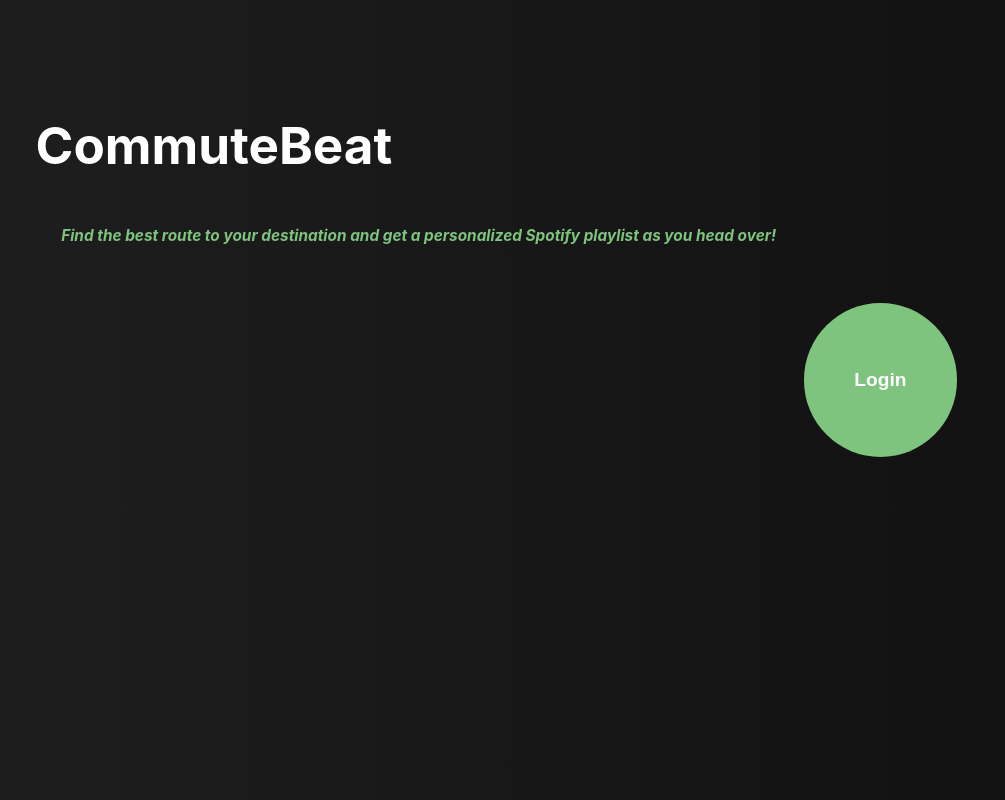
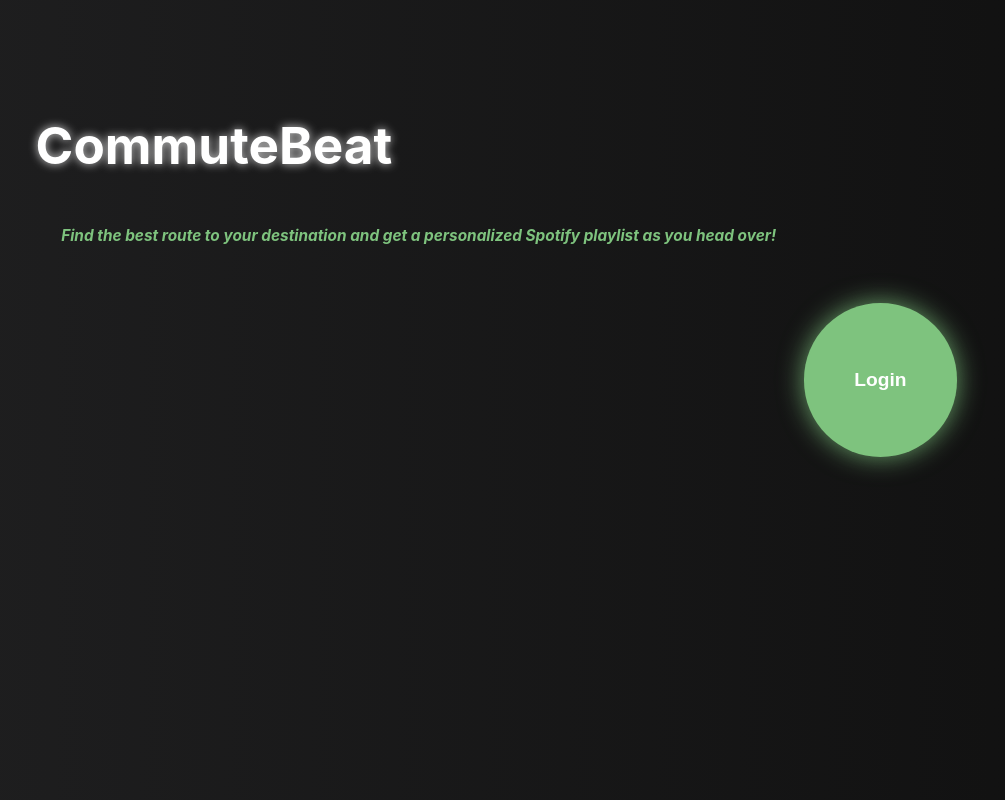
Before and after one commit to celinec1/CS411-Project, a React (Create React App) app in the folder cs411/: page / in a window 1280 px wide. Shown: the whole page, without its empty margins (118-1123 px from the left). Built offline with nearby package versions, Linux system fonts and the light colour scheme.

Commit message:
added some features in home_page frontend

```diff
--- a/cs411/src/Home_page.css
+++ b/cs411/src/Home_page.css
@@ -20,6 +20,7 @@
   color: white;
   z-index: 1;
   padding: 2vw;
+
 }
 
 .overlay-text {
@@ -27,7 +28,9 @@
   font-weight: bold;
   margin-top: 11vh;
   margin-left: 10vw;
+  text-shadow: 0 0 10px rgba(255, 255, 255, 0.8);
 }
+
 
 .body-text {
   font-size: 1.2vw;
@@ -55,8 +58,36 @@
   padding: 1vw;
   margin-left: 70vw;
   margin-top: 6vh;
+  animation: glow 2s ease-in-out infinite;
+  transition: transform 0.3s ease-in-out;
 }
 
 .login-button:hover {
   background-color: rgb(55, 111, 55);
+  animation: spiral-hover 2s linear infinite;
 }
+
+@keyframes glow {
+  0% {
+    box-shadow: 0 0 15px rgba(126, 195, 126, 0.8);
+  }
+  50% {
+    box-shadow: 0 0 35px rgba(126, 195, 126, 0.8);
+  }
+  100% {
+    box-shadow: 0 0 15px rgba(126, 195, 126, 0.8);
+  }
+}
+
+@keyframes spiral-hover {
+  0% {
+    transform: translateX(0) translateY(0) rotate(0);
+  }
+  50% {
+    transform: translateX(10px) translateY(10px) rotate(10deg);
+  }
+  100%{
+    transform: translateX(0) translateY(0) rotate(0);
+  }
+
+}
```
Also changed, not shown: 1 other file (tests, documents, lock files or other folders).
